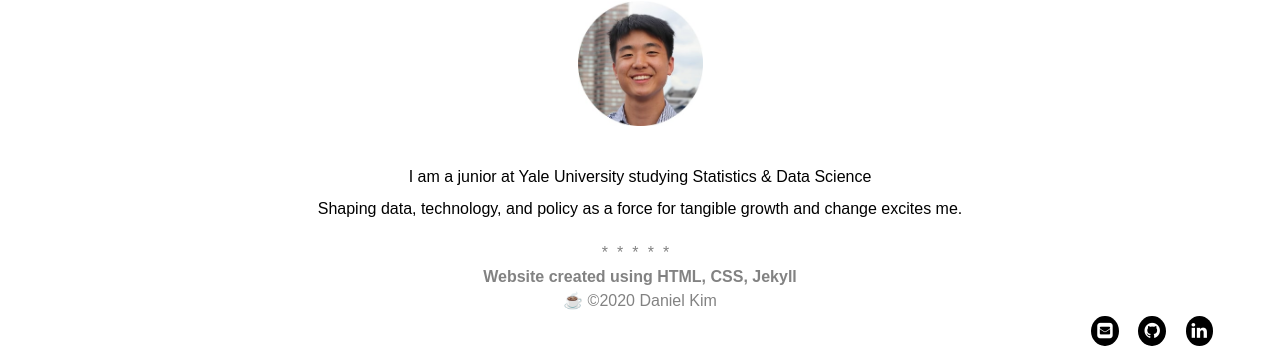
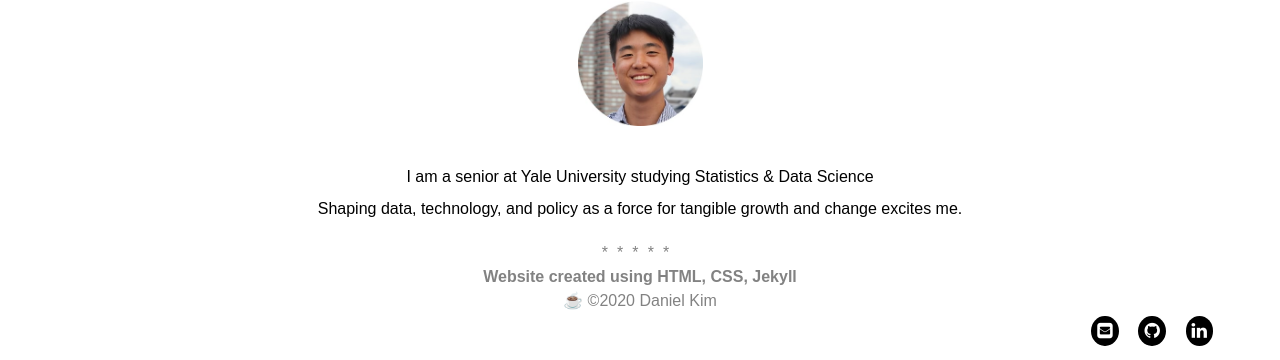
Before and after one commit to danielk56/danielk56.github.io, a Jekyll site: the page built from index.md, in a window 1280 px wide. Shown: the part 342-702 px from the top of the page. Built offline with Jekyll 4.4.1, drawn with Linux system fonts in a browser that asks for light colours.

Commit message:
Update index.md

```diff
--- a/index.md
+++ b/index.md
@@ -9,5 +9,5 @@ sitemap:
 <img src="{{ '/assets/img/pudhina.jpg' | prepend: site.baseurl }}" id="about-img">
 
 <div id="describe-text">
-	<p>I am a junior at Yale University studying Statistics & Data Science <br> Shaping data, technology, and policy as a force for tangible growth and change excites me.</p>
+	<p>I am a senior at Yale University studying Statistics & Data Science <br> Shaping data, technology, and policy as a force for tangible growth and change excites me.</p>
 </div>
```
